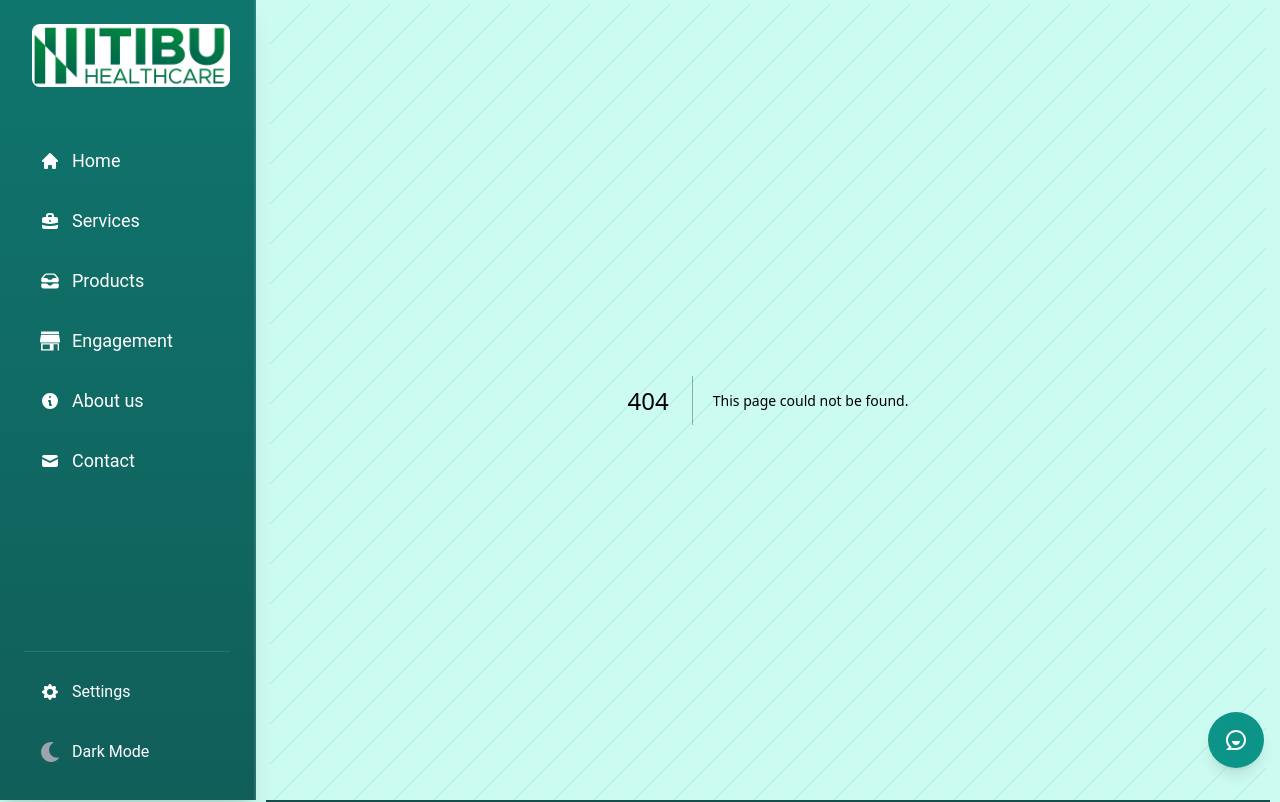
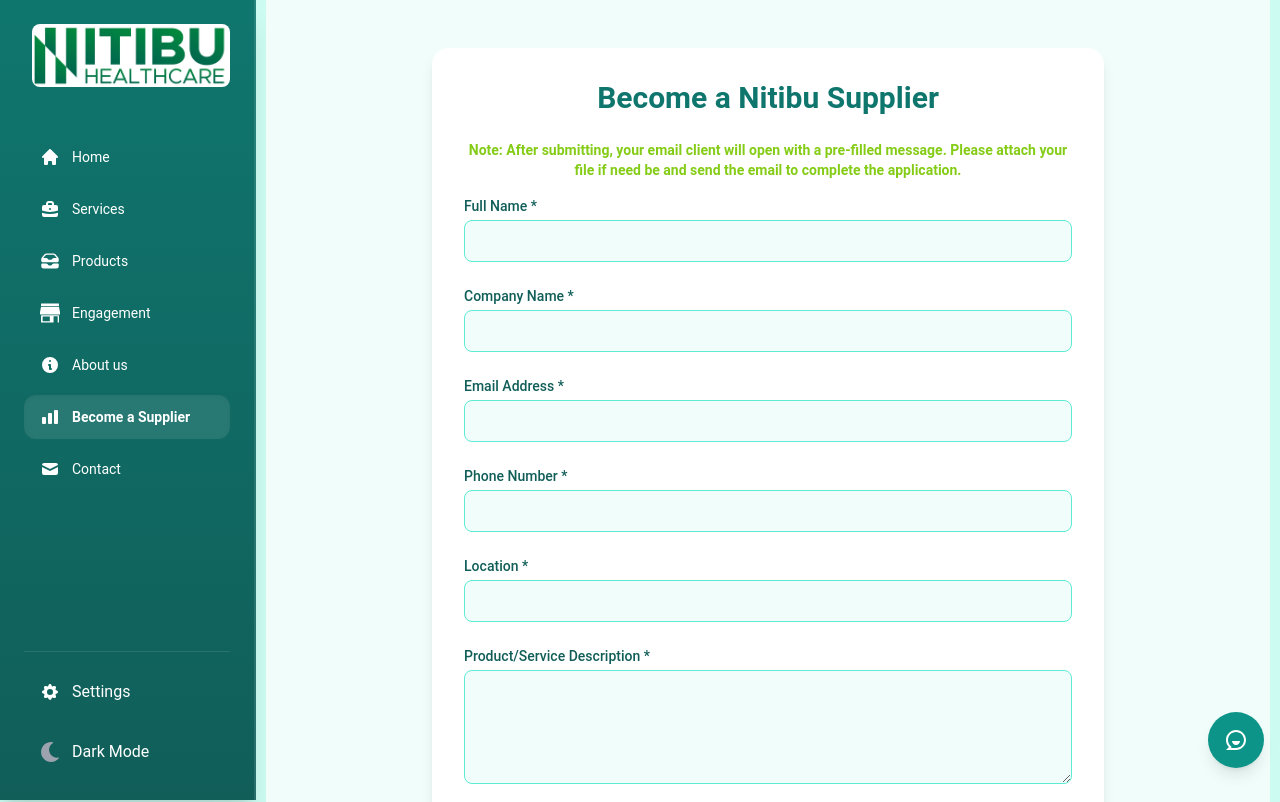
Before and after one commit to jansencodez/nitibuhealthcare, a Next.js app: page /supplier in a window 1280 px wide. Before the commit this address had no page. Shown: the top 802 px of the page. Built offline with nearby package versions, Linux system fonts and the light colour scheme.

Commit message:
progress: supplier application page

```diff
--- /dev/null
+++ b/app/supplier/page.tsx
@@ -0,0 +1,151 @@
+"use client";
+
+import { useForm } from "react-hook-form";
+import { motion } from "framer-motion";
+import { useTheme } from "@/context/ThemeContext";
+
+export default function SupplierApplication() {
+  const {
+    register,
+    handleSubmit,
+    formState: { errors },
+  } = useForm<FormData>();
+
+  const { theme } = useTheme();
+  const isDark = theme === "dark";
+
+  interface FormData {
+    name: string;
+    company: string;
+    email: string;
+    phone: string;
+    location: string;
+    description: string;
+  }
+
+  const onSubmit = (formData: FormData) => {
+    const subject = `Supplier Application - ${formData.company}`;
+    const body = `
+      Name: ${formData.name}
+      Company: ${formData.company}
+      Email: ${formData.email}
+      Phone: ${formData.phone}
+      Location: ${formData.location}
+      Description: ${formData.description}
+    `;
+
+    const mailtoLink = `mailto:nitibu.kenya@gmail.com?subject=${encodeURIComponent(
+      subject
+    )}&body=${encodeURIComponent(body)}`;
+
+    window.location.href = mailtoLink;
+  };
+
+  return (
+    <div
+      className={`min-h-screen py-12 px-6 flex justify-center ${
+        isDark ? "bg-gray-900" : "bg-teal-50"
+      }`}
+    >
+      <motion.div
+        className={`max-w-2xl w-full shadow-lg rounded-2xl p-8 ${
+          isDark ? "bg-gray-800 text-white" : "bg-white text-black"
+        }`}
+        initial={{ opacity: 0, y: 20 }}
+        animate={{ opacity: 1, y: 0 }}
+        transition={{ duration: 0.5 }}
+      >
+        <h1
+          className={`text-3xl font-bold mb-6 text-center ${
+            isDark ? "text-teal-300" : "text-teal-700"
+          }`}
+        >
+          Become a Nitibu Supplier
+        </h1>
+
+        <p className="text-sm text-lime-500 text-center font-semibold mb-4">
+          Note: After submitting, your email client will open with a pre-filled
+          message. Please attach your file if need be and send the email to
+          complete the application.
+        </p>
+
+        <form onSubmit={handleSubmit(onSubmit)} className="space-y-6">
+          {(
+            [
+              { label: "Full Name", key: "name", type: "text" },
+              { label: "Company Name", key: "company", type: "text" },
+              { label: "Email Address", key: "email", type: "email" },
+              { label: "Phone Number", key: "phone", type: "tel" },
+              { label: "Location", key: "location", type: "text" },
+            ] as { label: string; key: keyof FormData; type: string }[]
+          ).map(({ label, key, type }) => (
+            <div key={key}>
+              <label
+                className={`block text-sm font-medium mb-1 ${
+                  isDark ? "text-teal-300" : "text-teal-800"
+                }`}
+              >
+                {label} *
+              </label>
+              <input
+                type={type}
+                {...register(key, { required: `${label} is required` })}
+                className={`w-full px-4 py-2 border rounded-lg focus:ring-2 transition ${
+                  isDark
+                    ? "bg-gray-700 border-gray-500 focus:ring-teal-400"
+                    : "bg-teal-50 border-teal-300 focus:ring-teal-500"
+                } ${errors[key] ? "border-red-500" : ""}`}
+              />
+              {errors[key] && (
+                <p className="text-red-500 text-sm mt-1">
+                  {errors[key]?.message}
+                </p>
+              )}
+            </div>
+          ))}
+
+          <div>
+            <label
+              className={`block text-sm font-medium mb-1 ${
+                isDark ? "text-teal-300" : "text-teal-800"
+              }`}
+            >
+              Product/Service Description *
+            </label>
+            <textarea
+              {...register("description", {
+                required: "Description is required",
+              })}
+              className={`w-full px-4 py-2 border rounded-lg focus:ring-2 transition ${
+                isDark
+                  ? "bg-gray-700 border-gray-500 focus:ring-teal-400"
+                  : "bg-teal-50 border-teal-300 focus:ring-teal-500"
+              } ${errors.description ? "border-red-500" : ""}`}
+              rows={4}
+            />
+            {errors.description && (
+              <p className="text-red-500 text-sm mt-1">
+                {errors.description?.message}
+              </p>
+            )}
+          </div>
+
+          <div className="text-center">
+            <motion.button
+              type="submit"
+              className={`px-8 py-3 rounded-lg transition-all duration-200 font-medium ${
+                isDark
+                  ? "bg-teal-500 hover:bg-teal-600 text-gray-900"
+                  : "bg-teal-600 hover:bg-teal-700 text-white"
+              }`}
+              whileHover={{ scale: 1.05 }}
+              whileTap={{ scale: 0.95 }}
+            >
+              Submit Application
+            </motion.button>
+          </div>
+        </form>
+      </motion.div>
+    </div>
+  );
+}
--- a/components/Sidebar.tsx
+++ b/components/Sidebar.tsx
@@ -12,6 +12,7 @@
   HiCog,
   HiMenu,
   HiX,
+  HiChartBar,
 } from "react-icons/hi";
 import { HiInboxStack } from "react-icons/hi2";
 import { FaMoon, FaSun } from "react-icons/fa";
@@ -40,6 +41,11 @@
     name: "About us",
     href: "/about",
     icon: <HiInformationCircle className="w-5 h-5" />,
+  },
+  {
+    name: "Become a Supplier",
+    href: "/supplier",
+    icon: <HiChartBar className="w-5 h-5" />,
   },
   { name: "Contact", href: "/contact", icon: <HiMail className="w-5 h-5" /> },
 ];
@@ -94,7 +100,7 @@
                 >
                   <Link href={item.href}>
                     <span
-                      className={`flex items-center gap-3 px-4 py-3 rounded-xl text-lg transition-all ${
+                      className={`flex items-center gap-3 px-4 py-3 rounded-xl text-sm transition-all ${
                         isActive
                           ? `${activeBg} ${textColor} shadow-inner font-semibold`
                           : `${hoverBg} ${textColor}/90`
```
